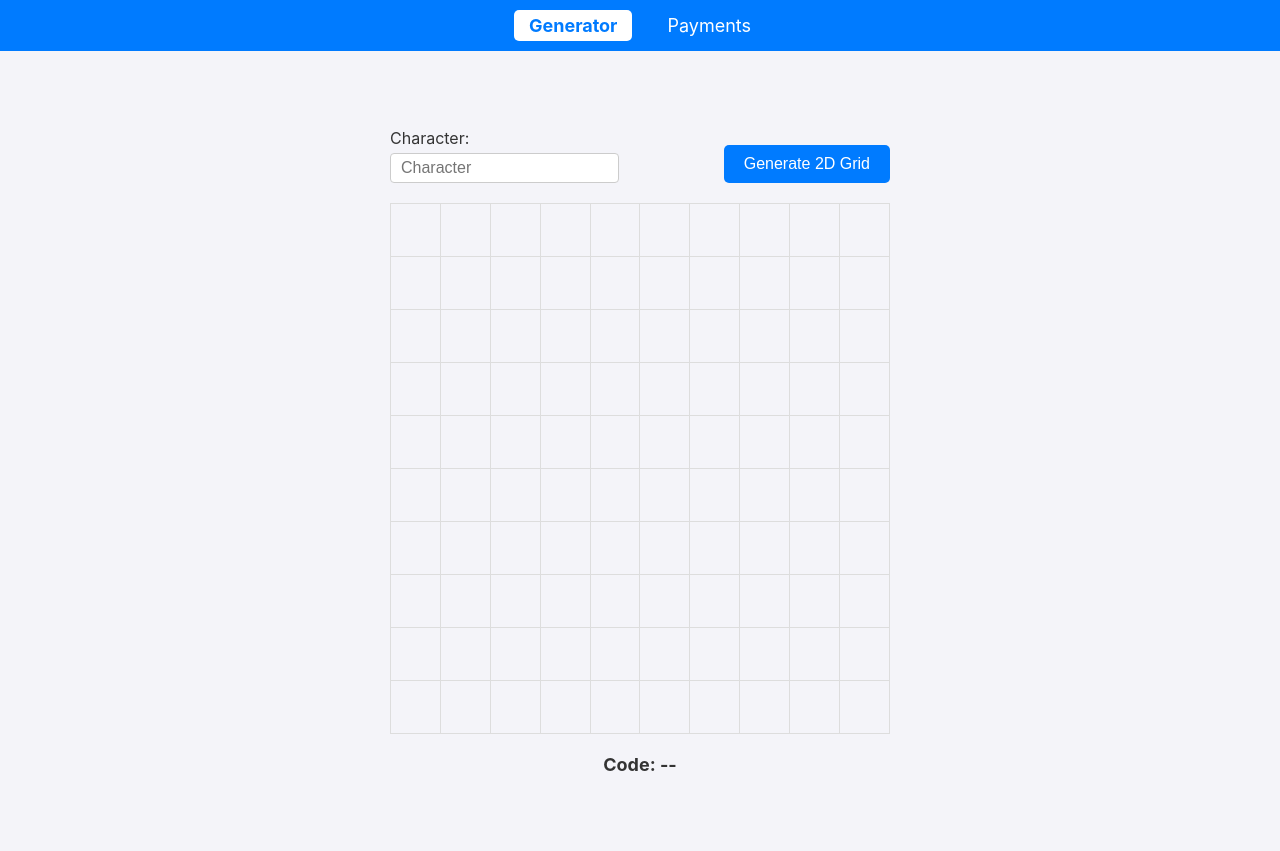
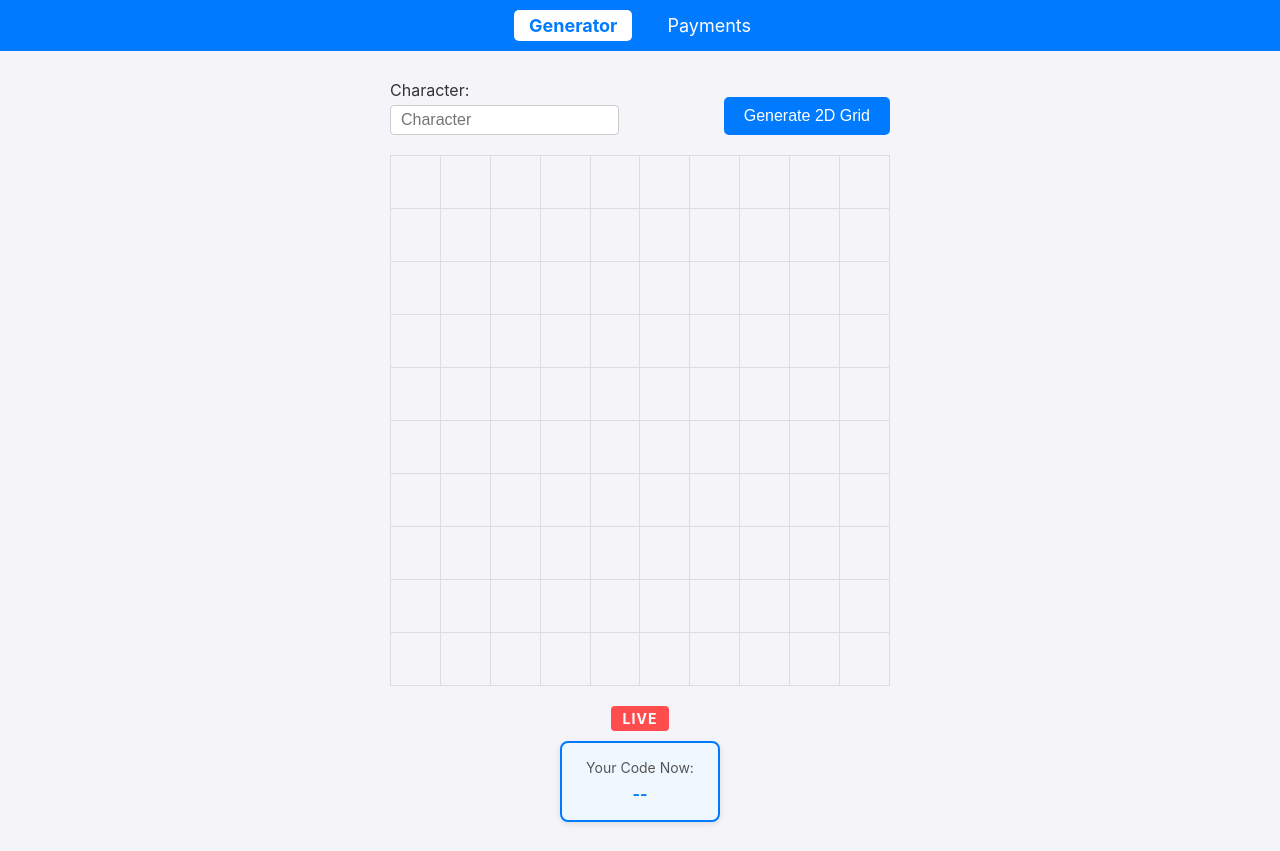
Before and after one commit to srk1710/exercise00, a React (Create React App) app in the folder apps/fe/: page / in a window 1280 px wide. Built offline with nearby package versions, Linux system fonts and the light colour scheme.

Commit message:
fe: improve code display

```diff
--- a/apps/fe/src/components/CodeDisplay/CodeDisplay.tsx
+++ b/apps/fe/src/components/CodeDisplay/CodeDisplay.tsx
@@ -1,21 +1,54 @@
-
 type CodeDisplayProps = {
     code: string | null;
-}
+};
 
 export const CodeDisplay = ({ code }: CodeDisplayProps) => {
     return (
-        <div style={styles.codeDisplay}>
-            {code ? `Code: ${code}` : "Code: --"}
+        <div style={styles.container}>
+            <div style={styles.liveLabel}>Live</div>
+            <div style={styles.codeBox}>
+                <p style={styles.label}>Your Code Now:</p>
+                <p style={styles.codeText}>{code ? code : " --"}</p>
+            </div>
         </div>
     );
 };
 
 const styles = {
-    codeDisplay: {
+    container: {
+        display: "flex",
+        flexDirection: "column" as const,
+        alignItems: "center",
         marginTop: "20px",
-        fontSize: "18px",
+    },
+    liveLabel: {
+        backgroundColor: "#ff4d4f",
+        color: "white",
+        padding: "4px 12px",
+        borderRadius: "4px",
         fontWeight: "bold",
-        color: "#333",
+        textTransform: "uppercase" as const,
+        letterSpacing: "1px",
+        marginBottom: "10px",
+        fontSize: "14px",
+    },
+    codeBox: {
+        border: "2px solid #007BFF",
+        borderRadius: "8px",
+        padding: "16px 24px",
+        backgroundColor: "#f0f8ff",
+        boxShadow: "0px 2px 6px rgba(0, 0, 0, 0.1)",
+        textAlign: "center" as const,
+    },
+    label: {
+        margin: "0 0 8px 0",
+        fontSize: "14px",
+        color: "#555",
+    },
+    codeText: {
+        fontSize: "16px",
+        fontWeight: "bold",
+        color: "#007BFF",
+        margin: 0,
     },
 };
```
